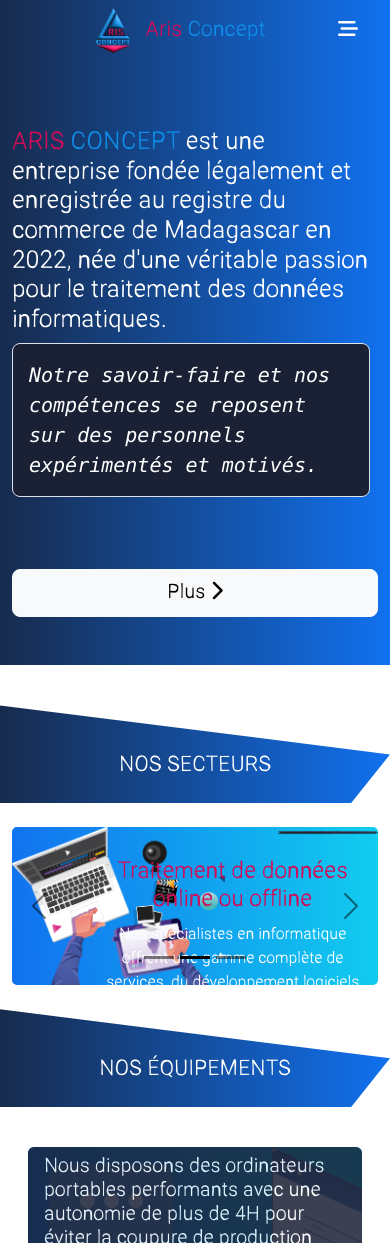
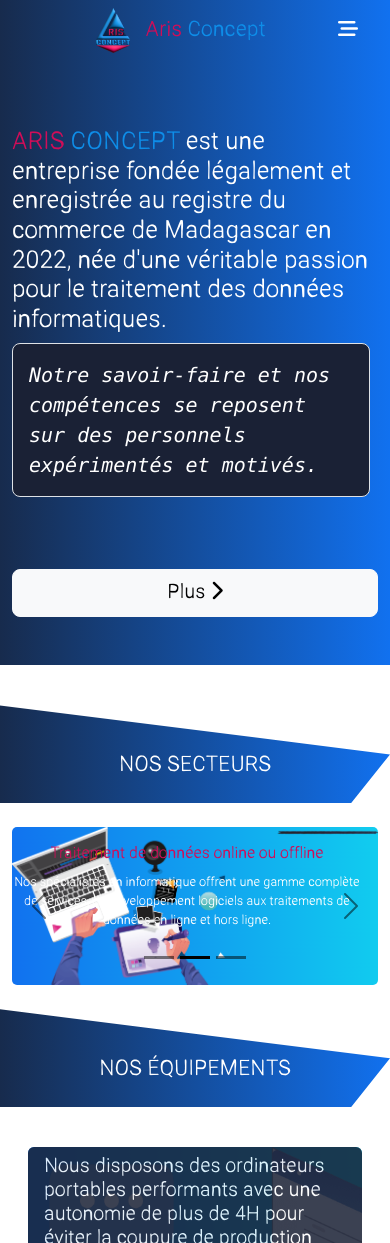
Before and after one commit to razanadahy/sitearis, a React (Create React App) app: page / in a window 390 px wide. Shown: the top 1243 px of the page. Built offline with nearby package versions, Linux system fonts and the light colour scheme.

Commit message:
modif activity

```diff
--- a/src/Component/TextCarousel.js
+++ b/src/Component/TextCarousel.js
@@ -2,10 +2,11 @@ import React from "react";
 import {useMediaQuery} from "react-responsive";
 
 const TextCarousel = ({title,emplacement}) => {
-    const isXL = useMediaQuery({ query: '(min-width: 1200px)' });
-    const isLG = useMediaQuery({ query: '(min-width: 992px)' });
-    const isMD = useMediaQuery({ query: '(min-width: 768px)' });
-    const isSM = useMediaQuery({ query: '(max-width: 768px)' });
+    const isXL = useMediaQuery({ query: "(min-width: 1200px)" });
+    const isLG = useMediaQuery({ query: "(min-width: 992px) and (max-width: 1199px)" });
+    const isMD = useMediaQuery({ query: "(min-width: 768px) and (max-width: 991px)" });
+    const isSM = useMediaQuery({ query: "(max-width: 767px) and (min-width: 474px)" });
+    const isXS = useMediaQuery({ query: "(max-width: 473px)" });
     const clas = () =>{
         if (isXL){
             return 'w-50 top-10'
@@ -14,14 +15,16 @@ const TextCarousel = ({title,emplacement}) => {
         }if (isMD){
             return 'w-50 top-20'
         }if(isSM){
-            return 'w-75 top-10'
+            return 'w-60 top-10'
+        }if(isXS){
+            return 'w-100 top-5'
         }
         return ''
     }
     return(
         <div className={`position-absolute ${(emplacement+1)%2===0 ? 'end-0' : 'start-0'} mx-2 rounded-4 ${clas()} pt-3 px-2 pb-1`}>
-            <h3 className={`text-center color-aris mb-lg-5 mb-md-2 ${isSM ? 'fs-3' : isMD ? 'fs-3' : 'fs-1'}`}>{title}</h3>
-            <p className={`${isSM ? 'fs-6' : isMD ? 'fs-5' : 'fs-3'} text-white text-center`}>Nos spécialistes en informatique offrent une gamme
+            <h3 className={`text-center color-aris mb-lg-5 mb-md-3 mb-sm-2 ${isSM ? 'fs-3' : isMD ? 'fs-3' : isLG ? 'fs-2' : isXS ? 'fs-6' : 'fs-1'}`}>{title}</h3>
+            <p className={`${isSM ? 'fs-6' : isMD ? 'fs-5' : isLG ? 'fs-4' : isXS ? 'fs-7': 'fs-3 pt-3'} text-white text-center`}>Nos spécialistes en informatique offrent une gamme
                 complète de services, du développement logiciels aux
                 traitements de données en ligne et hors ligne.
             </p>
--- a/src/Page/animation.css
+++ b/src/Page/animation.css
@@ -118,12 +118,18 @@
 .top-10{
     top: 10% !important;
 }
+.top-5{
+    top: 2px !important;
+}
+.fs-7{
+    font-size: 0.8rem !important;
+}
 .carousel-control-next{
     z-index: 3 !important;
 }
 .carousel-control-prev{
     z-index: 3 !important;
 }
-.W-90{
-    width: 90% !important;
+.w-60{
+    width: 60% !important;
 }
```
